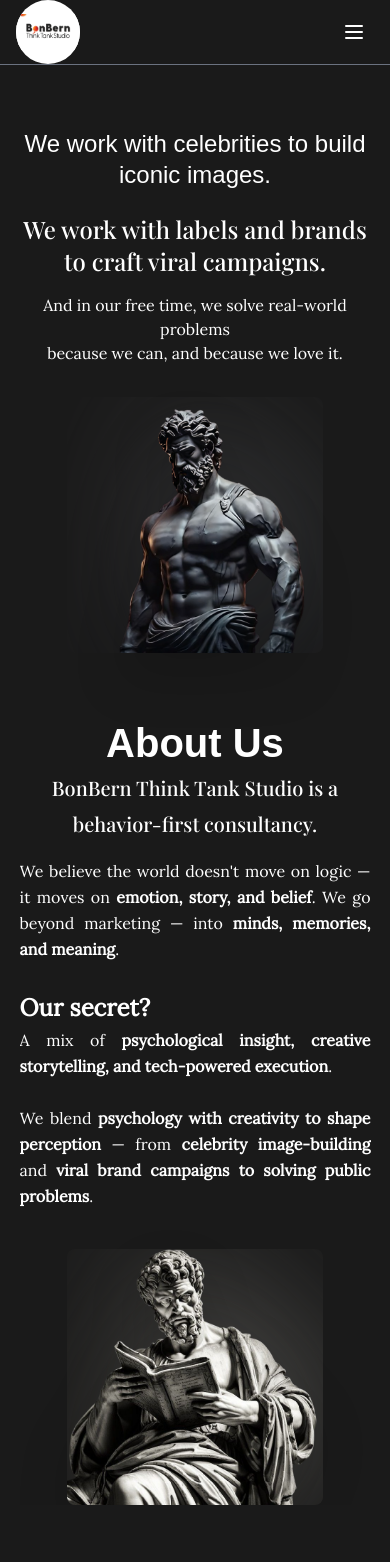
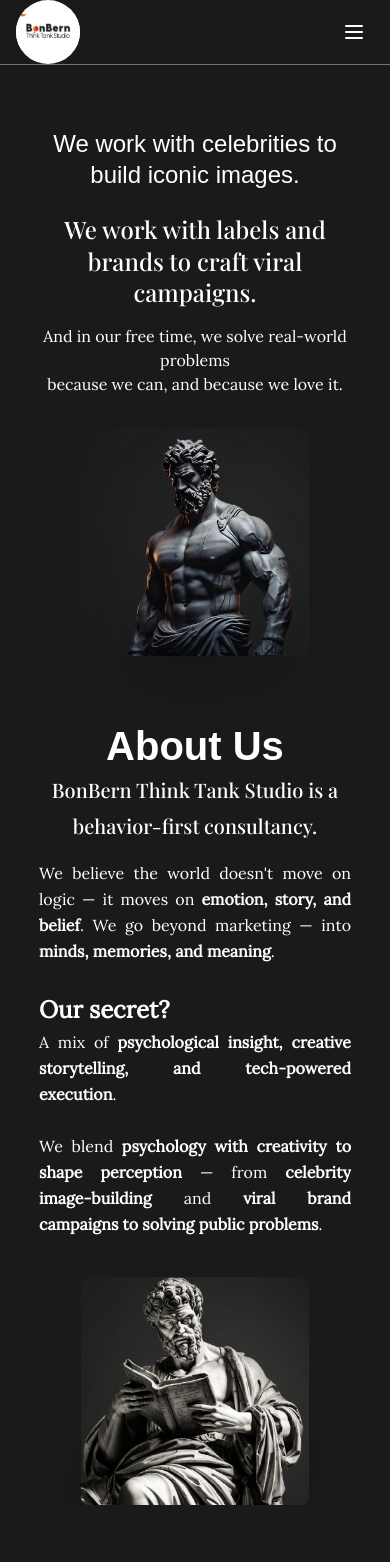
Before and after one commit to Krishgujarathi03/starting-core-2, a React (Vite) app: page / in a window 390 px wide. Shown: the top 1562 px of the page. Built offline with nearby package versions, Linux system fonts and the light colour scheme; a web font is replaced by a local one.

Commit message:
fixed alignment

```diff
--- a/src/components/About.jsx
+++ b/src/components/About.jsx
@@ -72,7 +72,7 @@ const About = () => {
       id="about-us"
       ref={sectionRef}
       className=" bg-[#1a1a1a] text-white w-full overflow-x-hidden
-        xs:w-[90%] xs:m-auto xs:mt-[3rem]
+        xs:w-[80%] xs:m-auto xs:mt-[3rem]
         md:min-h-screen  md:px-10 md:py-10
         xl:pt-0 xl:min-h-0 "
     >
--- a/src/components/Cta.jsx
+++ b/src/components/Cta.jsx
@@ -61,14 +61,14 @@ const Cta = () => {
       ref={sectionRef}
       id="get-started"
       className=" bg-[#1a1a1a] text-white w-full
-        xs:w-[90%] xs:m-auto xs:mt-12 xs:mb-12
+        xs:w-[80%] xs:m-auto xs:mt-12 xs:mb-12
         md:min-h-screen md:p-4
         xl:p-0 xl:mt-16 xl:mb-16  xl:min-h-0 "
     >
       <div className="w-full">
         <div className="flex flex-col-reverse md:flex-row items-center justify-between gap-10 w-full">
           {/* Left Column: Image with blur effect */}
-          <div className="md:w-1/2 w-full max-w-[500px] relative mt-10 sm:mt-0">
+          <div className=" xs:w-[73%] md:w-1/2 w-full max-w-[500px] relative mt-10 sm:mt-0">
             <div className="absolute inset-0 z-0 overflow-hidden rounded-lg">
               <img
                 src={ctaImg}
--- a/src/components/LandingPage.jsx
+++ b/src/components/LandingPage.jsx
@@ -51,7 +51,7 @@ const LandingPage = () => {
     <div
       id="home"
       ref={containerRef}
-      className="md:min-h-screen bg-[#1a1a1a] text-white w-full xs:pt-[8rem] xs:w-[90%] xs:m-auto xs:mb- "
+      className="md:min-h-screen bg-[#1a1a1a] text-white w-full xs:pt-[8rem] xs:w-[80%] xs:m-auto xs:mb- "
     >
       <div className="flex flex-col md:flex-row items-center justify-between md:px-10 md:py-8 w-full">
         {/* Left Column */}
--- a/src/components/OurClients.jsx
+++ b/src/components/OurClients.jsx
@@ -58,7 +58,7 @@ const OurClients = () => {
   return (
     <div
       id="who-we-work-with"
-      className="xs:w-[90%] xs:m-auto xs:mt-[3rem] min-h-screen bg-[#1a1a1a] text-white w-full"
+      className="xs:w-[80%] xs:m-auto xs:mt-[3rem] min-h-screen bg-[#1a1a1a] text-white w-full"
     >
       <div className="flex flex-col-reverse md:flex-row items-center justify-between gap-10 w-full">
         {/* Left Column: Image */}
--- a/src/components/OurFounder.jsx
+++ b/src/components/OurFounder.jsx
@@ -72,7 +72,7 @@ const OurFounder = () => {
       ref={sectionRef}
       id="founder"
       className=" bg-[#1a1a1a] text-white w-full
-        xs:w-[90%] xs:m-auto xs:mt-12 min-h-screen
+        xs:w-[80%] xs:m-auto xs:mt-12 min-h-screen
         md:p-4
         xl:min-h-0 xl:p-0"
     >
--- a/src/components/OurProcess.jsx
+++ b/src/components/OurProcess.jsx
@@ -94,8 +94,8 @@ export default function OurProcess() {
     <div
       id="our-process"
       ref={containerRef}
-      className="bg-[#1a1a1a] text-white w-full
-                 xs:w-[90%] xs:m-auto xs:mt-[3rem]
+      className="overflow-x-hidden bg-[#1a1a1a] text-white w-full
+                 xs:w-[80%] xs:m-auto xs:mt-[3rem]
                  md:min-h-screen md:px-10
                  xl:px-0 xl:mt-[4rem]"
     >
```
